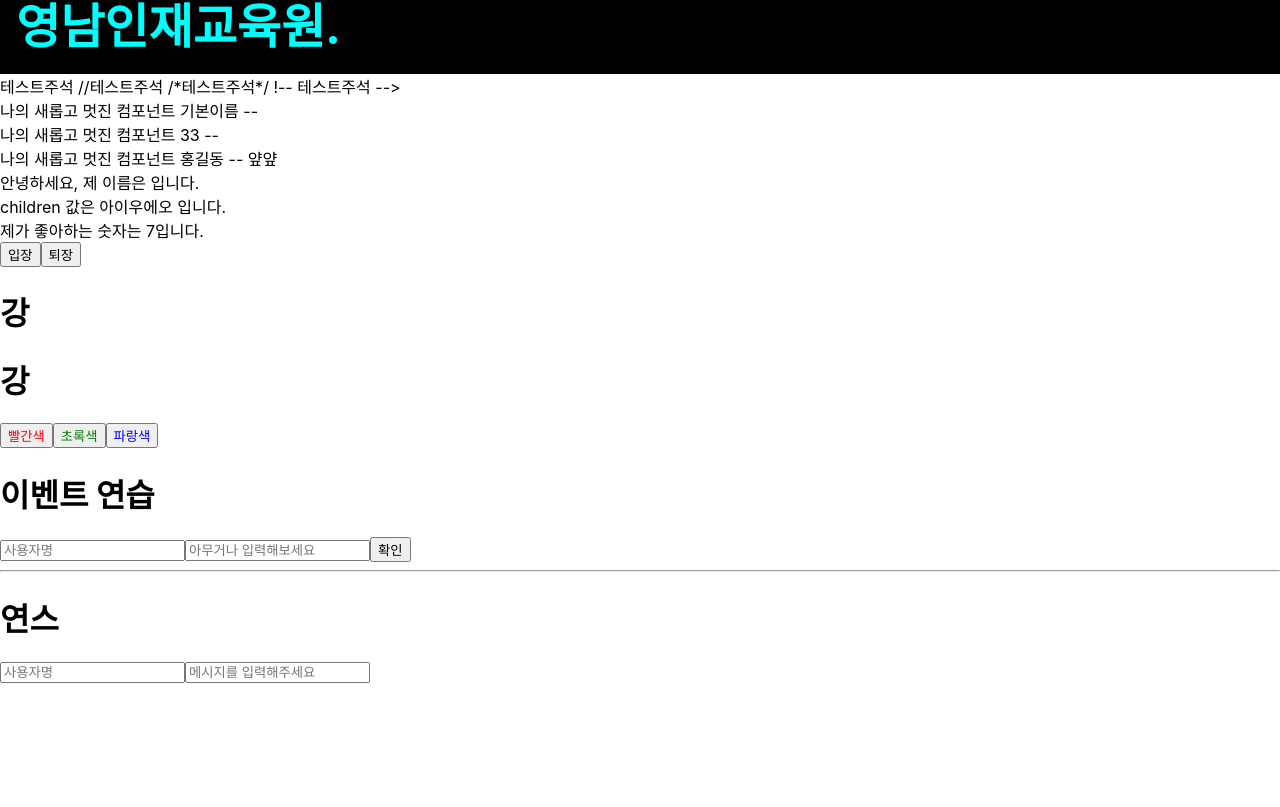
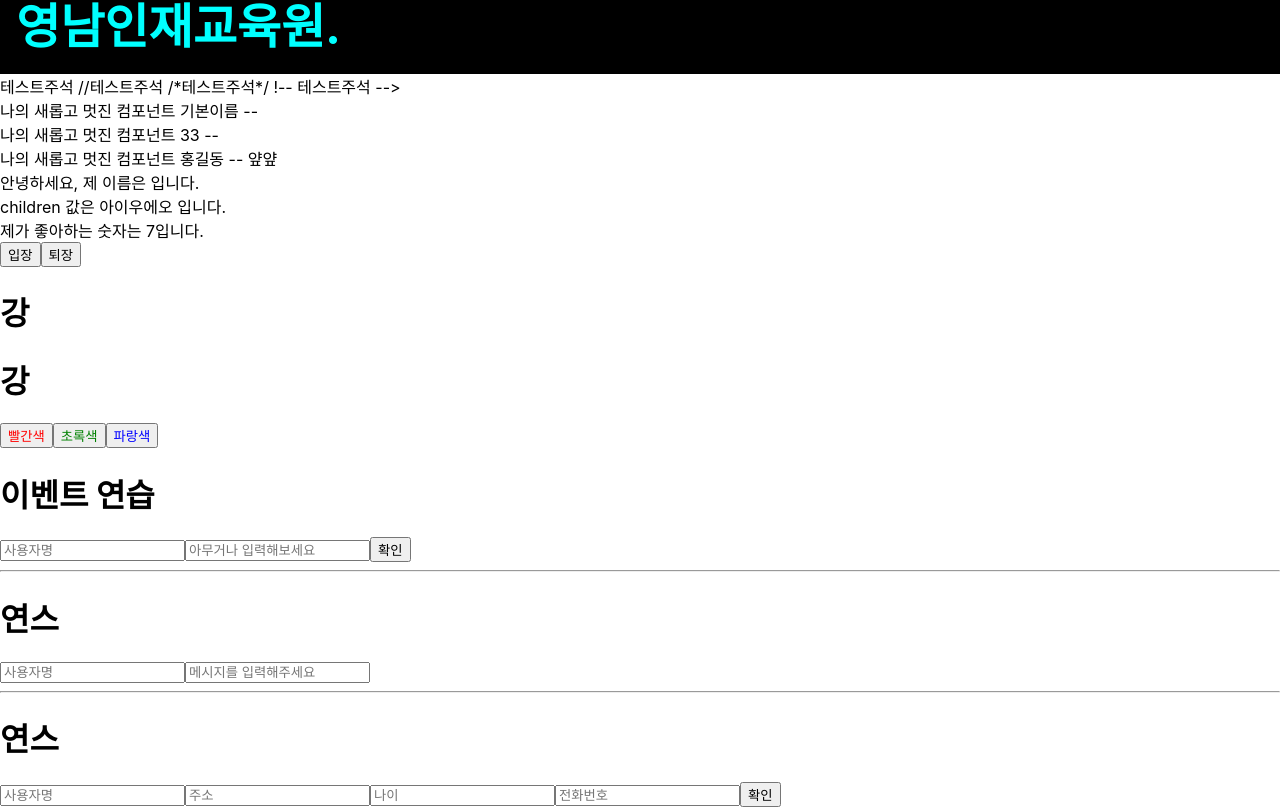
Before and after one commit to K1mYoungMan33/react_redux_1, a React (Create React App) app: page / in a window 1280 px wide. Shown: the part 546-1353 px from the top of the page. Before the commit the page ends 1229 px from the top, so only its background shows below. Built offline with nearby package versions, Linux system fonts and the light colour scheme.

Commit message:
EventPracticeFun2  증복 input 코드 map 을 이용해서 줄이기

```diff
--- a/src/App.js
+++ b/src/App.js
@@ -8,6 +8,7 @@ import MyComponentClass from "./MyComponentClass";
 import Say from "./Say";
 import EventPractice from "./EventPractice";
 import EventPracticeFun from "./EventPracticeFun";
+import EventPracticeFun2 from "./EventPracticeFun2";
 
 function App() {
 
@@ -75,6 +76,10 @@ function App() {
               <hr/>
               <EventPracticeFun/>
           </>
+          <>
+              <hr/>
+              <EventPracticeFun2/>
+          </>
       </Fragment>
   );
 }
--- /dev/null
+++ b/src/EventPracticeFun2.js
@@ -0,0 +1,61 @@
+import {useState} from "react";
+import EventPracticeFun from "./EventPracticeFun";
+
+
+const EventPracticeFun2=()=>{
+    const [form, setForm] = useState({
+        username:'',
+        address:'',
+        age:'',
+        tel:'',
+    });
+    const { username, address, age, tel } = form;
+
+    const onChange=e=>{
+        const nextForm = {
+            ...form,
+            [e.target.name] : e.target.value
+        }
+        setForm( nextForm )
+    }
+
+    const onClick = ()=>{
+        console.log( username + ":" + address+ ":" + age + ":" + tel )
+
+        setForm( {
+            username:'',
+            address:'',
+            age:'',
+            tel:''
+        })
+    }
+    const onKeyPress =e=>{
+        if ( e.key === 'Enter')
+            onClick();
+    }
+
+
+    const fields = [
+        { name: 'username', placeholder: '사용자명', value: username },
+        { name: 'address', placeholder: '주소', value: address },
+        { name: 'age', placeholder: '나이', value: age },
+        { name: 'tel', placeholder: '전화번호', value: tel, onKeyDown:onKeyPress },
+    ];
+
+    return(
+        <div>
+            <h1>연스</h1>
+            {fields.map((field, index) => (
+                <input
+                    {...field}
+                    key={index}
+                    type={'text'}
+                    onChange={onChange}
+                />
+            ))}
+            <button onClick={onClick}>확인</button>
+        </div>
+    )
+}
+
+export default EventPracticeFun2;
```
